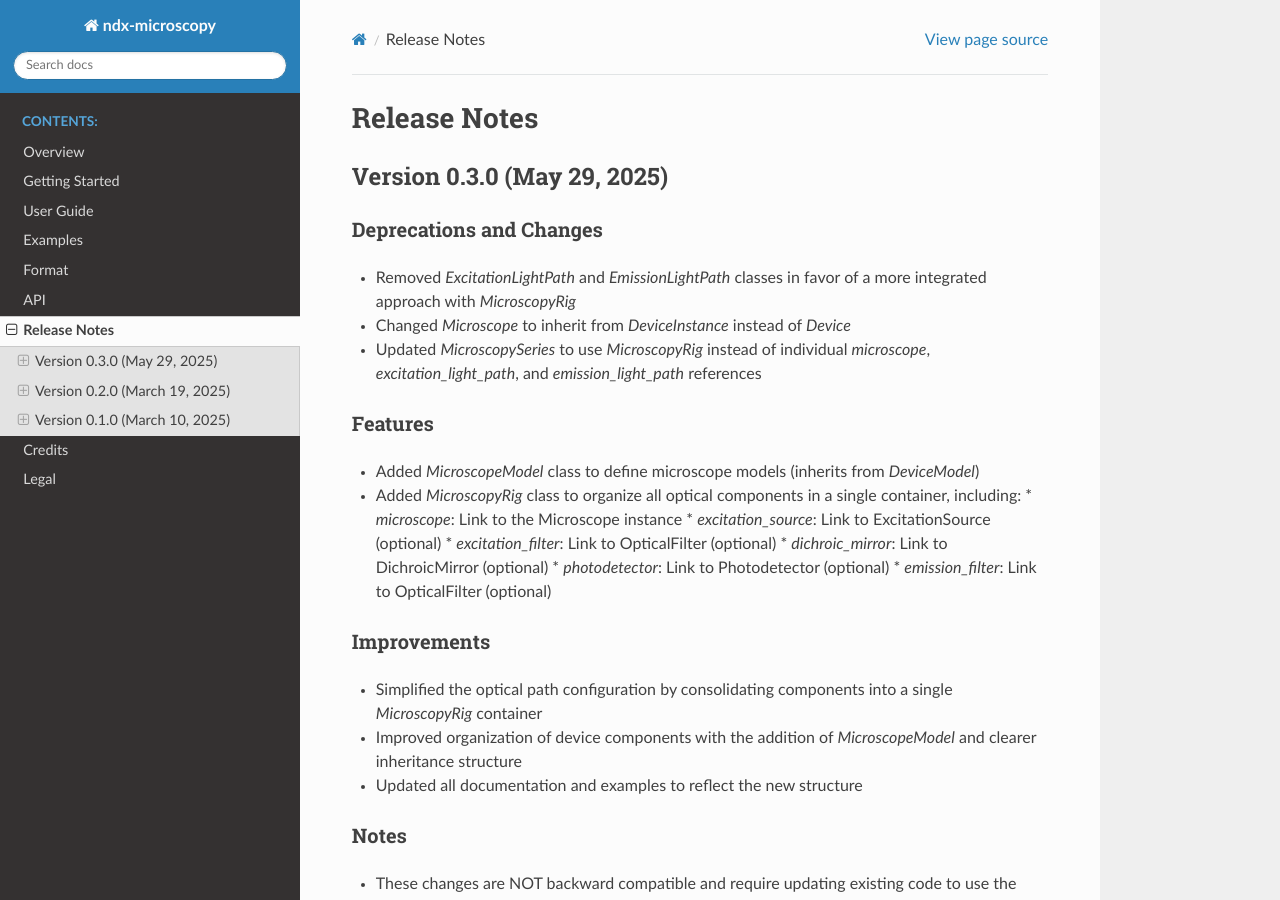
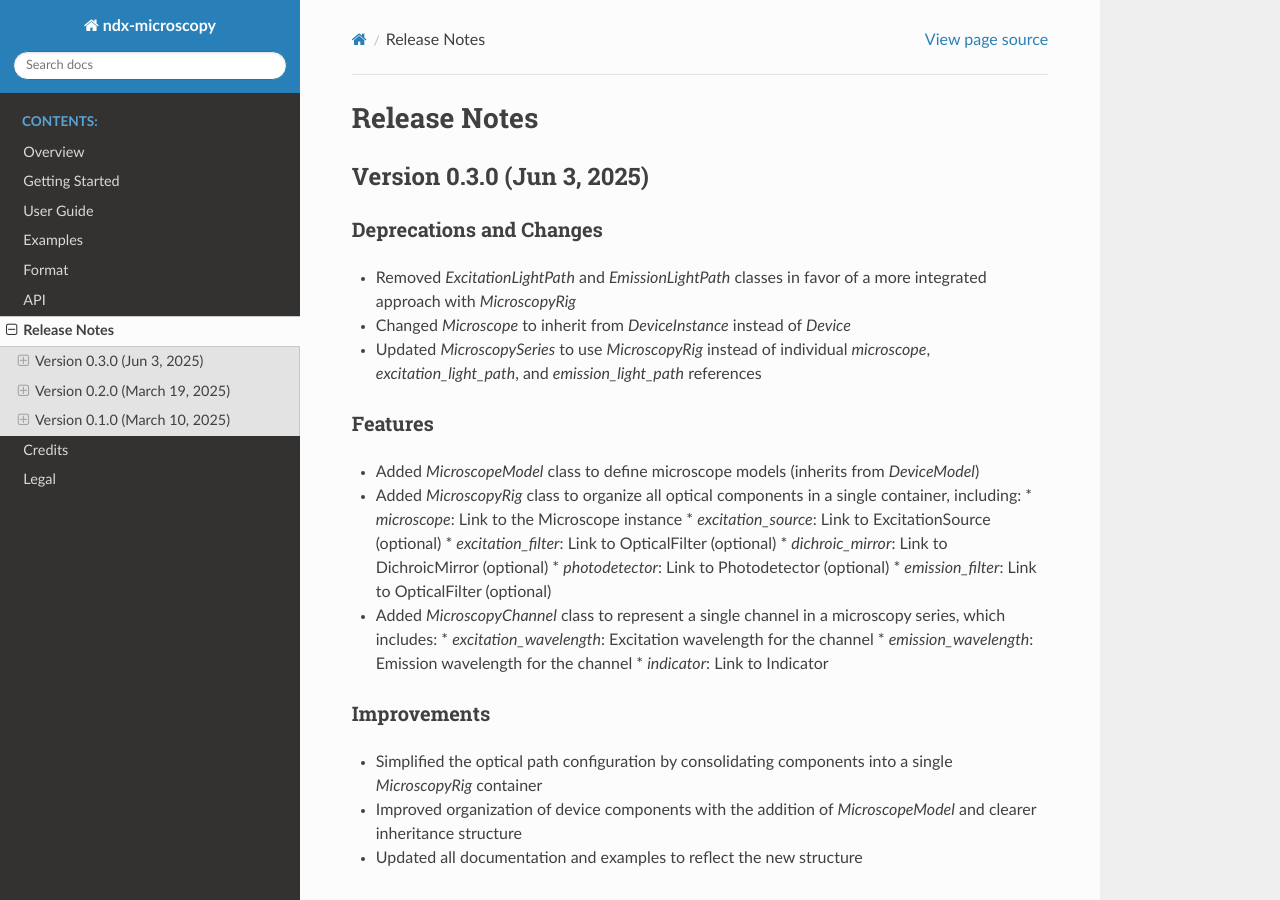
Before and after one commit to catalystneuro/ndx-microscopy, a Sphinx documentation site: the page built from docs/source/release_notes.rst, in a window 1280 px wide and 900 px high. Built offline with Sphinx 7.4.7 and the Read the Docs theme 3.1.0, drawn with Linux system fonts in a browser that asks for light colours.

Commit message:
Update release notes for version 0.3.0 to reflect accurate date and added features

```diff
--- a/CHANGELOG.md
+++ b/CHANGELOG.md
@@ -1,4 +1,4 @@
-# v0.3.0 (upcoming)
+# v0.3.0 (Jun 3, 2025)
 ## Bug Fixes
 
 ## Deprecations and Changes
@@ -6,7 +6,7 @@
 
 ## Features
 ### NWB TAB reviews Issue[#48](https://github.com/catalystneuro/ndx-microscopy/issues/48)
-- Added MicroscopyChannel object Sub-Issue[#49](https://github.com/catalystneuro/ndx-microscopy/issues/49)
+- Added `MicroscopyChannel` object Sub-Issue[#49](https://github.com/catalystneuro/ndx-microscopy/issues/49)
 - Added `MicroscopyRig` object Sub-Issue[#51](https://github.com/catalystneuro/ndx-microscopy/issues/51)
 - Changed `Microscope` to inherit from `DeviceInstance` instead of `Device` Sub-Issue[#51](https://github.com/catalystneuro/ndx-microscopy/issues/51)
 - Added `MicroscopeModel` that inherit from `DeviceModel` Sub-Issue[#51](https://github.com/catalystneuro/ndx-microscopy/issues/51)
--- a/docs/source/release_notes.rst
+++ b/docs/source/release_notes.rst
@@ -4,7 +4,7 @@
 Release Notes
 *************
 
-Version 0.3.0 (May 29, 2025)
+Version 0.3.0 (Jun 3, 2025)
 ==============================
 
 Deprecations and Changes
@@ -25,6 +25,11 @@ Features
   * `dichroic_mirror`: Link to DichroicMirror (optional)
   * `photodetector`: Link to Photodetector (optional)
   * `emission_filter`: Link to OpticalFilter (optional)
+* Added `MicroscopyChannel` class to represent a single channel in a microscopy series, which includes:
+  * `excitation_wavelength`: Excitation wavelength for the channel
+  * `emission_wavelength`: Emission wavelength for the channel
+  * `indicator`: Link to Indicator
+
 
 Improvements
 ------------
```
